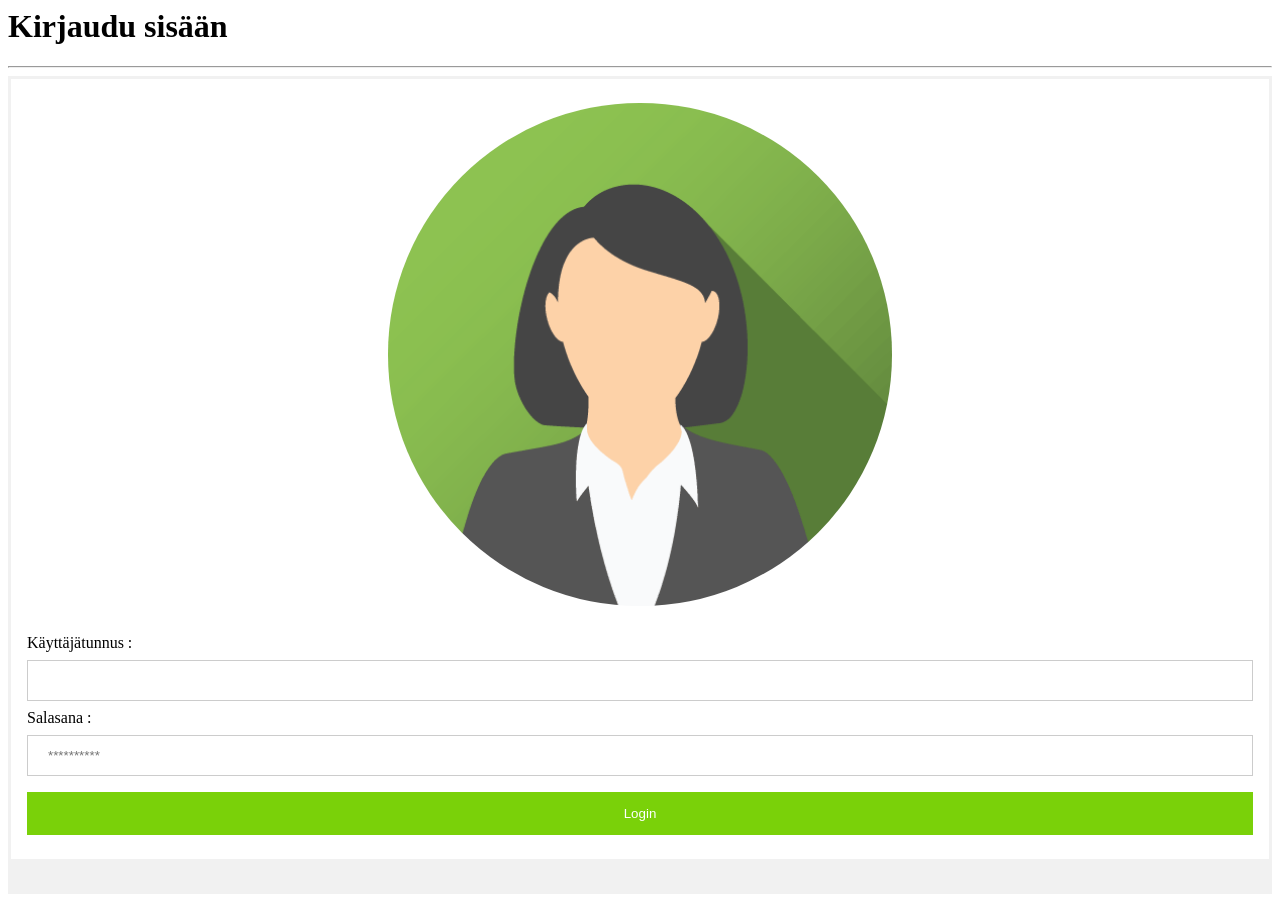
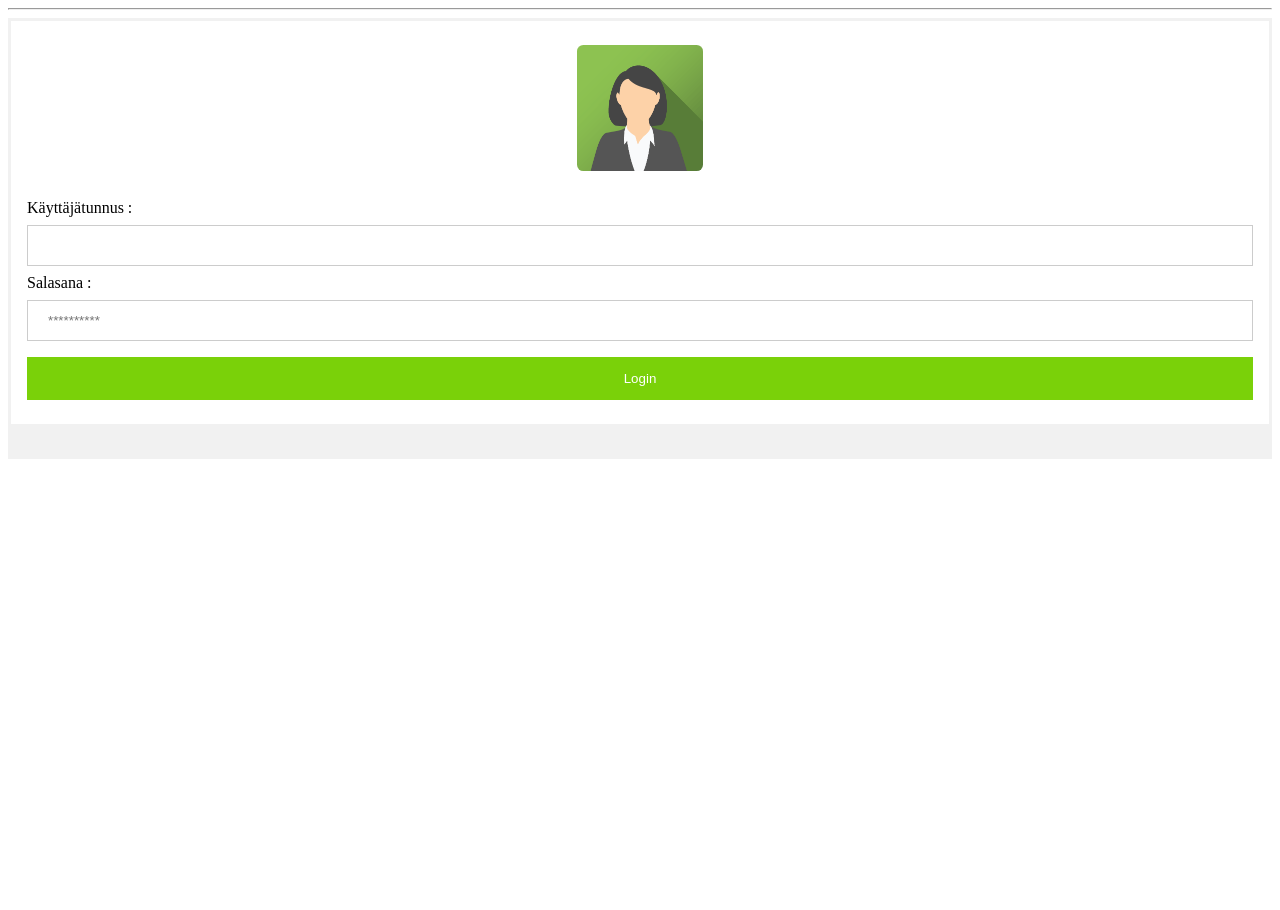
Before and after one commit to PA-kerho/Pankkiautomaatti, a CodeIgniter app: page /Pankkiautomaatti/ in a window 1280 px wide. After the commit the page ends 459 px from the top, so only its background shows below. Run offline with CodeIgniter, Linux system fonts and the light colour scheme.

Commit message:
turhat tekstit pois

```diff
--- a/application/views/etusivu/login.php
+++ b/application/views/etusivu/login.php
@@ -7,8 +7,6 @@ if (isset($this->session->userdata['logged_in'])) {
 }
 ?>
 <body>
-
-<h1>Kirjaudu sisään</h2>
 <hr/>
 <?php
 
--- a/application/views/menu/header.php
+++ b/application/views/menu/header.php
@@ -5,14 +5,10 @@
 <title>PA-pankki</title>
 </head>
 <body>
-<<<<<<< HEAD
-<link rel="stylesheet" type="text/css" href="style/css/Bordered-form.css">
-=======
 <link rel="stylesheet" type="text/css" href="<?php echo base_url('style/css/bootstrap.css');?>">
 <script src="https://ajax.googleapis.com/ajax/libs/jquery/1.12.4/jquery.min.js"></script>
 <script src="<?php echo base_url('style/js/bootstrap.js');?>"></script>
-
->>>>>>> master
+<link rel="stylesheet" type="text/css" href="style/css/Bordered-form.css">
 
 <ul>
 
--- a/application/views/menu/sisalto.php
+++ b/application/views/menu/sisalto.php
@@ -1,4 +1,3 @@
-
 <?php $this->load->view('menu/header');?>
 <?php $this->load->view($sivun_sisalto);?>
 <?php $this->load->view('menu/footer');?>
--- a/style/css/Bordered-form.css
+++ b/style/css/Bordered-form.css
@@ -39,8 +39,8 @@ button {
 
 /* Avatar image */
 img.avatar {
-    width: 40%;
-    border-radius: 50%;
+    width: 10%;
+    border-radius: 5%;
 }
 
 /* Add padding to containers */
```
